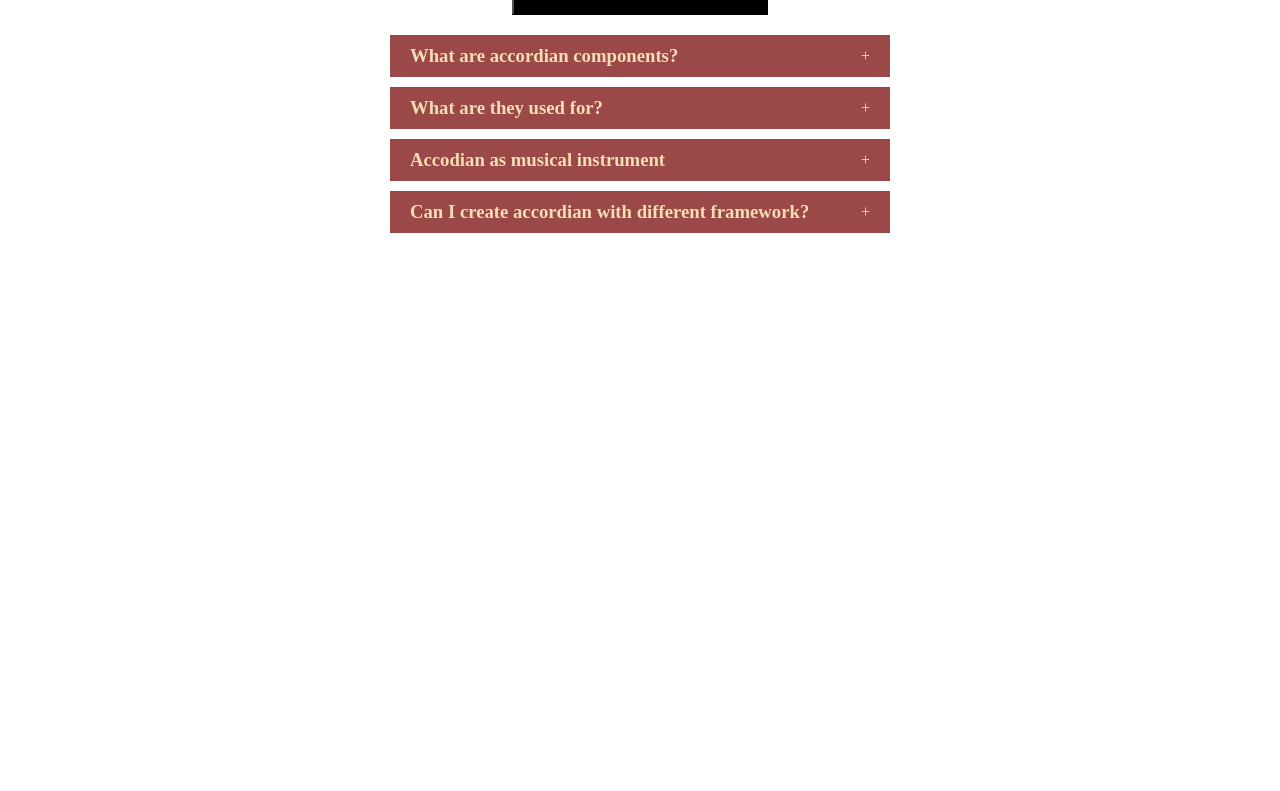
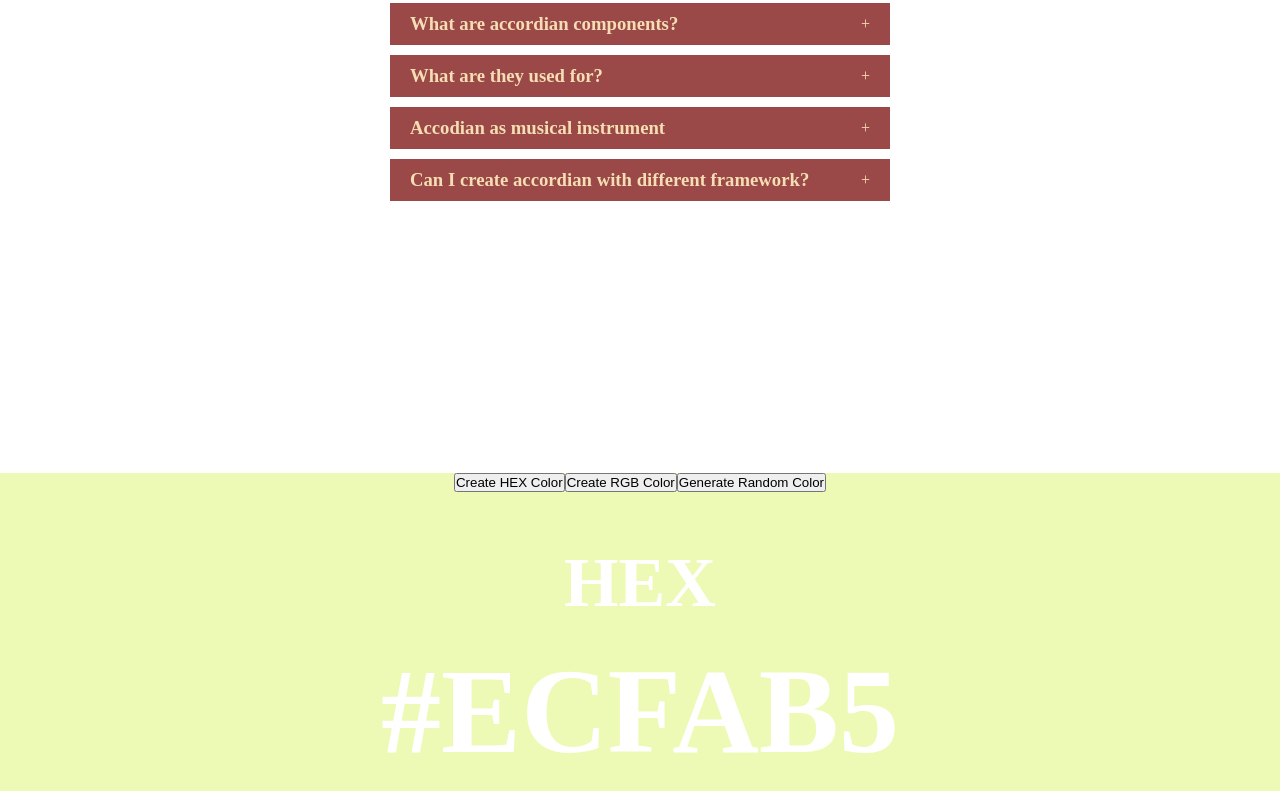
Before and after one commit to PremKhodke-99/React_25_Projects, a React (Vite) app: page / in a window 1280 px wide. Shown: the part 327-1118 px from the top of the page. Before the commit the page ends 864 px from the top, so only its background shows below. Built offline with nearby package versions, Linux system fonts and the light colour scheme.

Commit message:
Random Color

```diff
--- a/src/App.css
+++ b/src/App.css
@@ -1,43 +1,5 @@
 #root {
-  max-width: 1280px;
-  margin: 0 auto;
-  padding: 2rem;
   text-align: center;
   font-family: 'montserrat';
+  overflow-x: hidden;
 }
-
-.logo {
-  height: 6em;
-  padding: 1.5em;
-  will-change: filter;
-  transition: filter 300ms;
-}
-.logo:hover {
-  filter: drop-shadow(0 0 2em #646cffaa);
-}
-.logo.react:hover {
-  filter: drop-shadow(0 0 2em #61dafbaa);
-}
-
-@keyframes logo-spin {
-  from {
-    transform: rotate(0deg);
-  }
-  to {
-    transform: rotate(360deg);
-  }
-}
-
-@media (prefers-reduced-motion: no-preference) {
-  a:nth-of-type(2) .logo {
-    animation: logo-spin infinite 20s linear;
-  }
-}
-
-.card {
-  padding: 2em;
-}
-
-.read-the-docs {
-  color: #888;
-}
--- a/src/App.jsx
+++ b/src/App.jsx
@@ -1,11 +1,15 @@
 import React from 'react'
 import './App.css'
 import Accordian from './Components/Accordian/Accordian'
+import RandomColor from './Components/Random-color/RandomColor'
 
 function App() {
   return (
     <>
+      {/* Accordian Component*/}
       <Accordian />
+      {/*Random Color Component  */}
+      <RandomColor />
     </>
   )
 }
--- /dev/null
+++ b/src/Components/Random-color/RandomColor.jsx
@@ -0,0 +1,66 @@
+import React, { useEffect } from 'react'
+import { useState } from 'react'
+
+const RandomColor = () => {
+
+    const [typeOfColor, setTypeOfColor] = useState('HEX');
+    const [color, setColor] = useState('#000000');
+
+    function randomColorUtility(length) {
+        return Math.floor(Math.random() * length);
+    }
+
+    function handleRandomHexColor() {
+        const hex = [1, 2, 3, 4, 5, 6, 7, 8, 9, 'A', 'B', 'C', 'D', 'E', 'F'];
+        let hexColor = '#';
+
+        for (let i = 0; i < 6; i++) {
+            hexColor += hex[randomColorUtility(hex.length)]
+        }
+
+        setColor(hexColor);
+    }
+    function handleRandomRgbColor() {
+        const r = randomColorUtility(256);
+        const g = randomColorUtility(256);
+        const b = randomColorUtility(256);
+
+        setColor(`rgb(${r},${g},${b})`);
+    }
+
+    useEffect(() => {
+        if(typeOfColor === 'RGB') handleRandomRgbColor();
+        else handleRandomHexColor()
+    }, [typeOfColor])
+
+    return (
+        <div className="container" style={{
+            width: '100vw',
+            height: '50vh',
+            background: color,
+        }}>
+            <button
+                onClick={() => setTypeOfColor('HEX')
+                }>Create HEX Color</button>
+            <button
+                onClick={() => setTypeOfColor('RGB')}>Create RGB Color</button>
+            <button
+                onClick={typeOfColor === 'HEX' ? handleRandomHexColor : handleRandomRgbColor}>Generate Random Color</button>
+                <div style={{
+                    display: 'flex',
+                    flexDirection: 'column',
+                    gap: '20px',
+                    justifyContent: 'center',
+                    alignItems:'center',
+                    color: '#fff',
+                    fontSize: '60px',
+                    marginTop: '50px'
+                }}>
+                    <h3>{typeOfColor}</h3>
+                    <h1>{color}</h1>
+                </div>
+        </div>
+    )
+}
+
+export default RandomColor
```
Also changed, not shown: src/Components/Accordian/Accordian.css (line endings or trailing spaces).
